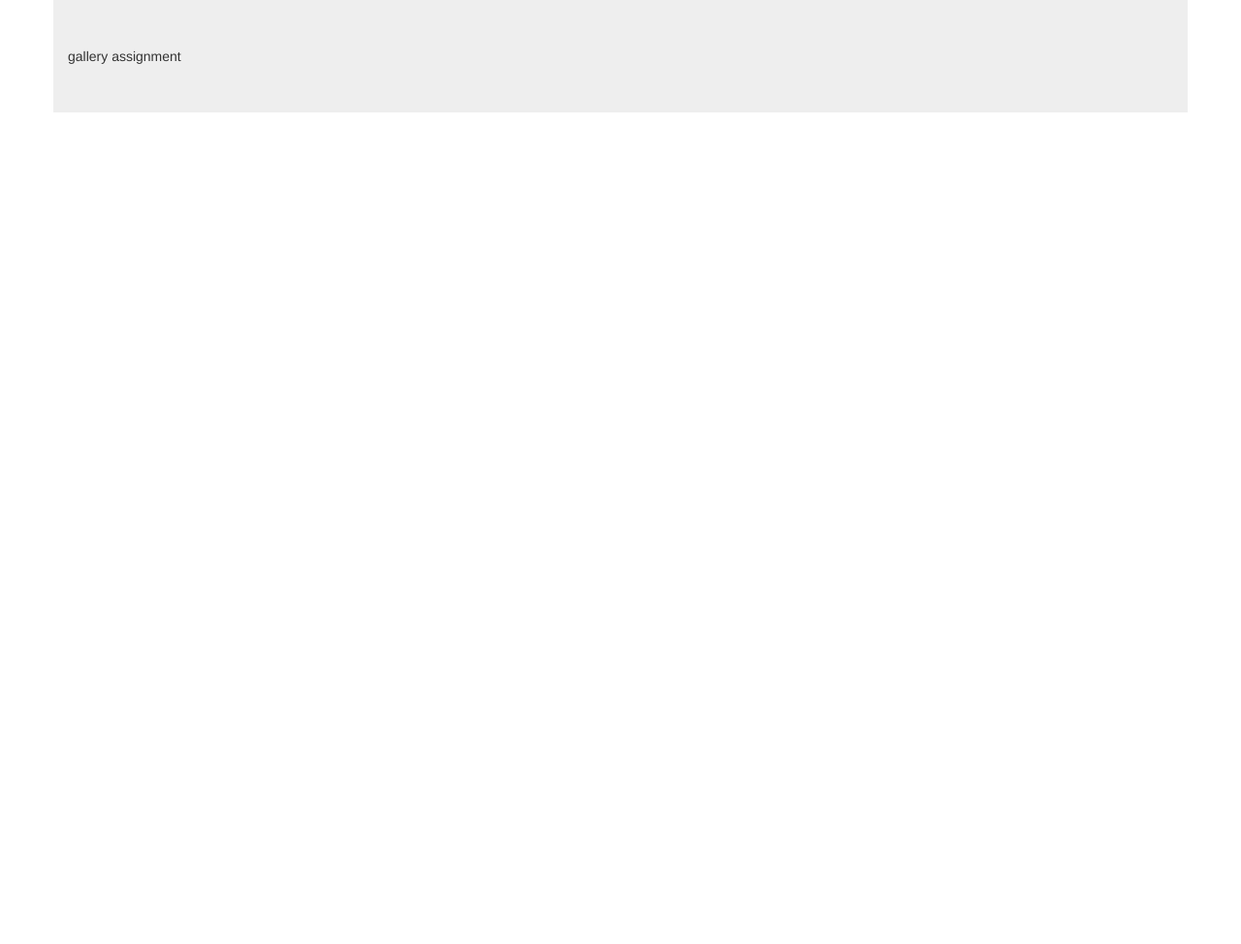
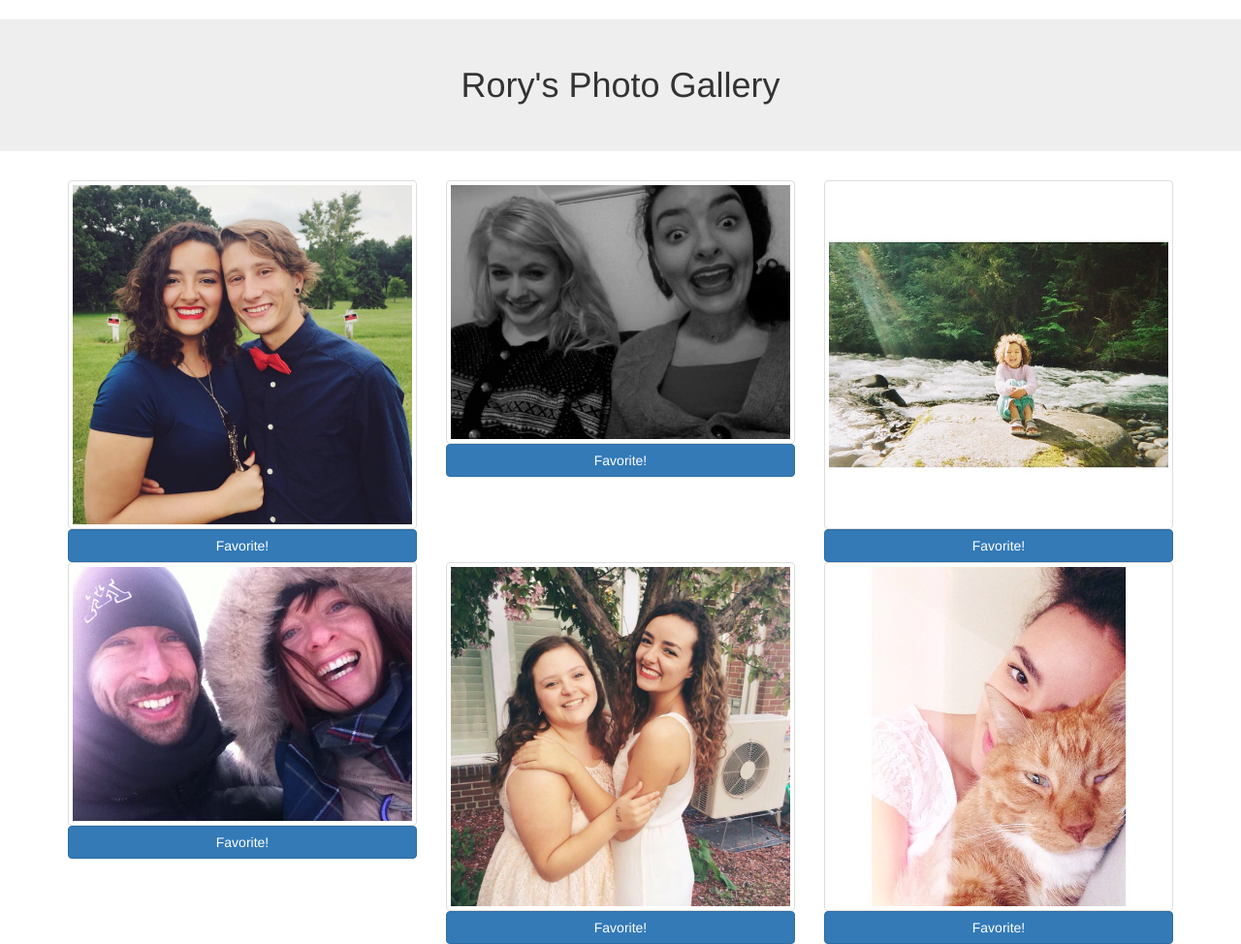
Before and after one commit to aurorahager/weekend-challenge-4, a website: page public/views/index.html in a window 1280 px wide. Shown: the whole page at 97% size. Before the commit the page ends 800 px from the top, so only its background shows below. Drawn offline with Linux system fonts and the light colour scheme.

Commit message:
desc/photo toggle button added

```diff
--- a/public/scripts/client.js
+++ b/public/scripts/client.js
@@ -3,5 +3,9 @@ var myApp = angular.module( 'myApp', [] );
 
 myApp.controller('GalleryController', function () {
     console.log('ng');
+    var vm = this;
+     vm.favPhoto = function () {
+        console.log('liked!');
 
+     }
 })//END myApp.controller
--- a/public/styles/main.css
+++ b/public/styles/main.css
@@ -0,0 +1,10 @@
+h1 {
+    text-align: center;
+}
+
+p {
+    border: 1px solid blue;
+    height: 350px;
+    font-size: 25px;
+    text-align: center;
+}
--- a/public/views/index.html
+++ b/public/views/index.html
@@ -1,5 +1,6 @@
 <!DOCTYPE html>
 <html lang="en">
+
 <head>
     <meta charset="UTF-8">
     <meta name="viewport" content="width=device-width, initial-scale=1.0">
@@ -11,9 +12,98 @@
     <script src="../scripts/client.js"></script>
     <title>Gallery</title>
 </head>
+
 <body ng-app="myApp">
-    <div class="container jumbotron" ng-controller="GalleryController as GC">
-        gallery assignment
+    <!-- header -->
+    <h1 class="jumbotron">Rory's Photo Gallery</h1>
+    <!-- gallery container -->
+    <section class="container" ng-controller="GalleryController as GC">
+        <!-- row one -->
+        <div class="row">
+            <!-- column 1 -->
+            <div class="col-md-4">
+                <!-- div to togle click -->
+                <div id="gal1" ng-init="getDesc = false" ng-click="getDesc1 = !getDesc1">
+                    <!-- image hiding on div click -->
+                    <img ng-src="../gallery/gal1.jpg" class="img-responsive img-thumbnail" ALT="Caleb and I" ng-hide="getDesc1">
+                    <!-- description showing on div click -->
+                    <p ng-show="getDesc1">
+                        This is a photo of my boyfriend, Caleb, and I at a wedding last summer
+                    </p>
+                </div> <!--end div to click-->
+                <button class="btn btn-primary btn-block" ng-click="GC.favPhoto()">Favorite!</button>
+            </div> <!--end column-->
+            <!-- column 2 -->
+            <div class="col-md-4">
+                <!-- div to togle click -->
+                <div id=gal2 ng-init="getDesc2 = false" ng-click="getDesc2 = !getDesc2">
+                    <!-- image hiding on div click -->
+                    <img ng-src="../gallery/gal2.jpg" class="img-responsive img-thumbnail" ALT="Holly and I" ng-hide="getDesc2">
+                    <!-- description showing on div click -->
+                    <p ng-show="getDesc2">
+                        This is me and my best friend Holly in highschool
+                    </p>
+                </div> <!--end div to click-->
+                <button class="btn btn-primary btn-block">Favorite!</button>
+            </div> <!--end column-->
+            <!-- column 3 -->
+            <div class="col-md-4">
+                <!-- div to togle click -->
+                <div id=gal3 ng-init="getDesc3 = false" ng-click="getDesc3 = !getDesc3">
+                    <!-- image hiding on div click -->
+                <img ng-src="../gallery/gal3.jpg" class="img-responsive img-thumbnail" ALT="My sister, Ellie" ng-hide="getDesc3">
+                <!-- description showing on div click -->
+                <p ng-show="getDesc3">
+                    This is a picture of my little sister Ellie a few years back
+                </p>
+                </div> <!--end div to click-->
+                <button class="btn btn-primary btn-block">Favorite!</button>
+            </div> <!--end column-->
         </div>
+        <!-- end row -->
+        <!-- row 2 -->
+        <div class="row">
+            <!-- column 1 -->
+            <div class="col-md-4">
+                <!-- div to togle click -->
+                 <div id=gal4 ng-init="getDesc4 = false" ng-click="getDesc4 = !getDesc4">
+                    <!-- image hiding on div click -->
+                <img ng-src="../gallery/gal4.jpg" class="img-responsive img-thumbnail" ALT="My Mom and Step-Dad" ng-hide="getDesc4">
+                <!-- description showing on div click -->
+                <p ng-show="getDesc4">
+                    This is a photo of my Mom and mt Step Dad, Ben
+                </p>
+                </div><!--end div to click-->
+                <button class="btn btn-primary btn-block">Favorite!</button>
+            </div><!--end column-->
+            <!-- column 2 -->
+            <div class="col-md-4">
+                <!-- div to togle click -->
+                 <div id=gal5 ng-init="getDesc5 = false" ng-click="getDesc5 = !getDesc5">
+                    <!-- image hiding on div click -->
+                <img ng-src="../gallery/gal5.jpg" class="img-responsive img-thumbnail" ALT="Talia and I" ng-hide="getDesc5">
+                <!-- description showing on div click -->
+                <p ng-show="getDesc5">
+                    This is a photo of me and one of my other best friends Talia at her sorority's semi-formal
+                </p>
+                </div><!--end div to click-->
+                <button class="btn btn-primary btn-block">Favorite!</button>
+            </div><!--end column-->
+            <!-- column 3 -->
+            <div class="col-md-4">
+                <!-- div to togle click -->
+            <div id=gal56 ng-init="getDesc6 = false" ng-click="getDesc6 = !getDesc6">
+                <!-- image hiding on div click -->
+                <img ng-src="../gallery/gal6.jpg" class="img-responsive img-thumbnail" ALT="Me and my cat, Oliver" ng-hide="getDesc6">
+                <!-- description showing on div click -->
+                <p ng-show="getDesc6">
+                    This is a picture of me and my cat Oliver. I have had him since I was 5.
+                </p>
+                </div><!--end div to click-->
+                <button class="btn btn-primary btn-block">Favorite!</button>
+            </div> <!--end column-->
+        </div> <!-- end row -->
+    </section>
 </body>
+
 </html>
```
Also changed, not shown: public/gallery/gal1.jpg (added), public/gallery/gal2.jpg (added), public/gallery/gal3.jpg (added), public/gallery/gal4.jpg (added), public/gallery/gal5.jpg (added), public/gallery/gal6.jpg (added).
